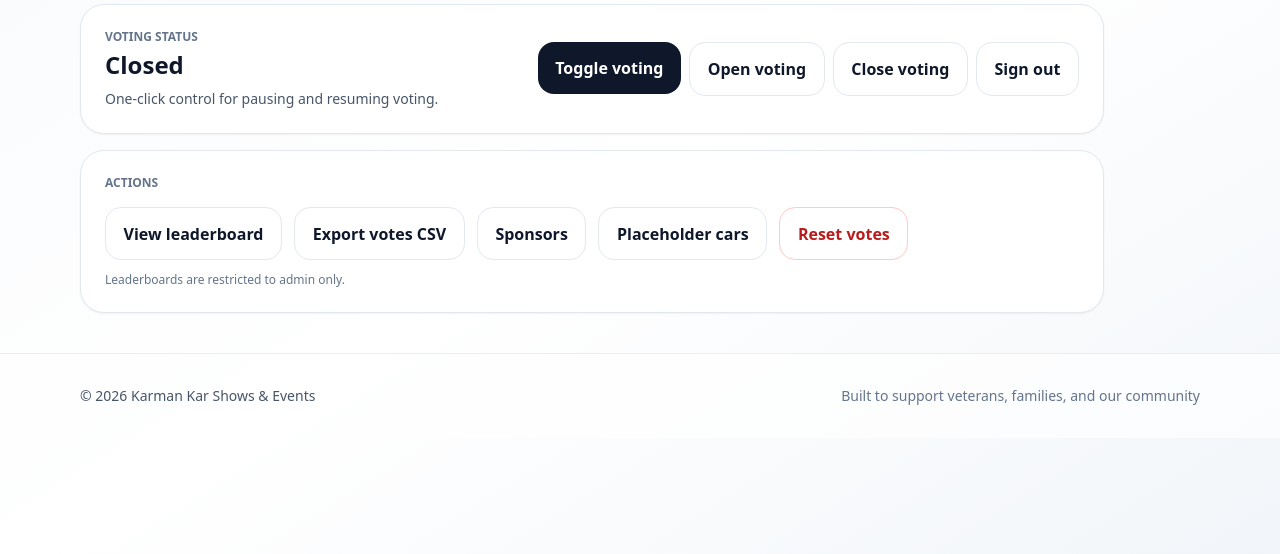
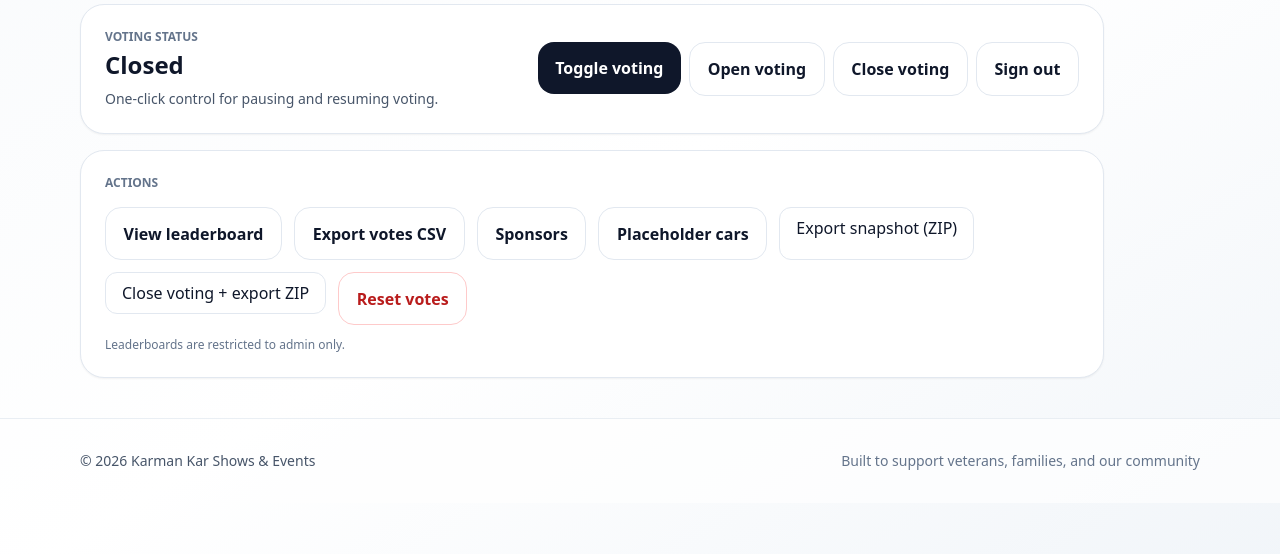
Before and after one commit to timkarman-bot/Karman_Kar_Show_Saving22_2026, a Flask app: page /admin in a window 1280 px wide. Shown: the part 213-767 px from the top of the page. Run offline with Flask 3, Linux system fonts and the light colour scheme; the visitor is signed in with stand-in values (Sample User, id 1); data comes from the database, SQL or seed files in the repository; data that the repository does not hold is empty; some libraries are stand-ins or nearby versions.

Commit message:
Add car registration, leaderboard upgrade, kiosk voting, admin tools

```diff
--- a/templates/admin.html
+++ b/templates/admin.html
@@ -76,6 +76,18 @@
           <a class="btn btn-outline" href="{{ url_for('admin_sponsors') }}">Sponsors</a>
           <a class="btn btn-outline" href="{{ url_for('admin_placeholders') }}">Placeholder cars</a>
 
+          <a class="px-4 py-2 rounded-xl border border-slate-200 hover:bg-slate-50"href="{{ url_for('admin_export_snapshot_zip') }}">Export snapshot (ZIP)
+          </a>
+
+       <form method="POST" action="{{ url_for('admin_close_voting_and_export') }}"
+      onsubmit="return confirm('This will CLOSE voting and download a snapshot ZIP. Continue?');">
+  <button class="px-4 py-2 rounded-xl border border-slate-200 hover:bg-slate-50" type="submit">
+    Close voting + export ZIP
+  </button>
+</form>
+
+
+
           <form method="POST" action="{{ url_for('admin_reset_votes') }}"
                 onsubmit="return confirm('Reset ALL votes for the active show? This cannot be undone.');">
             <button class="btn btn-outline border-red-200 text-red-700 hover:bg-red-50" type="submit">Reset votes</button>
```
